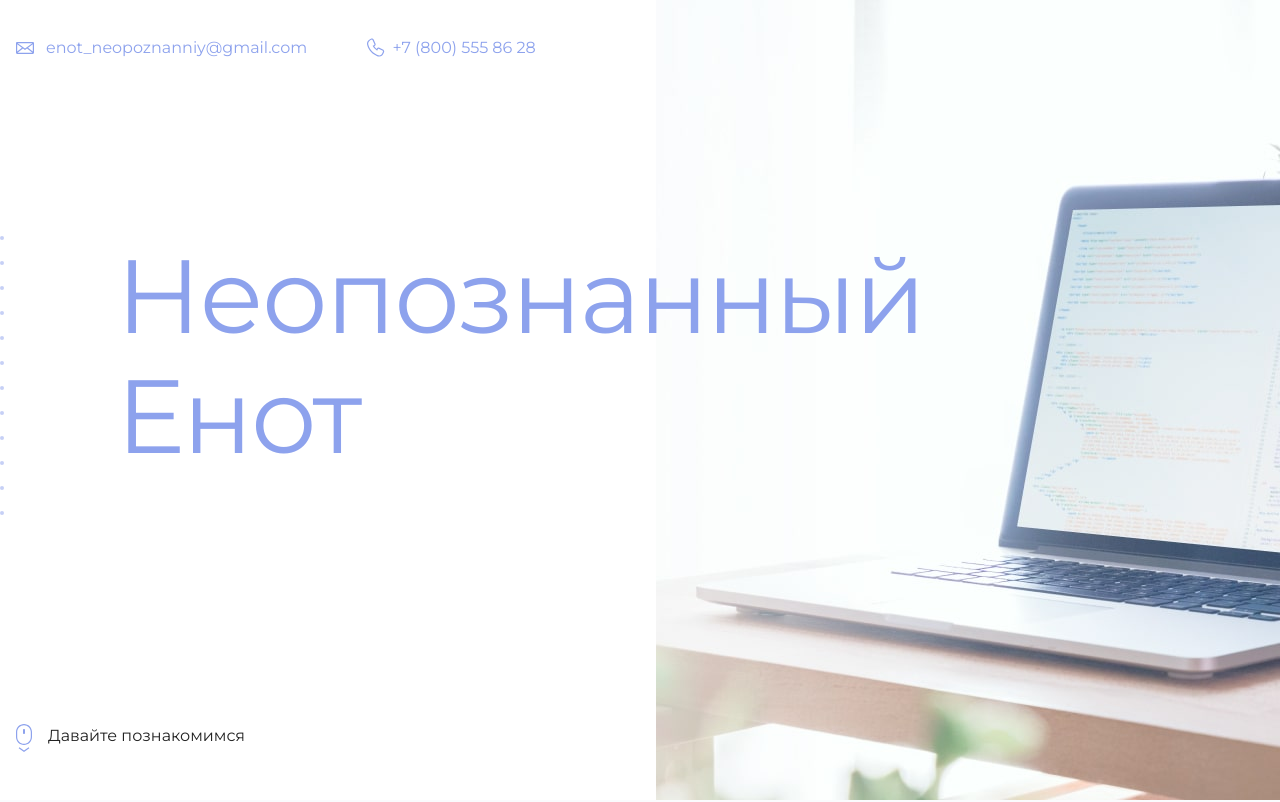
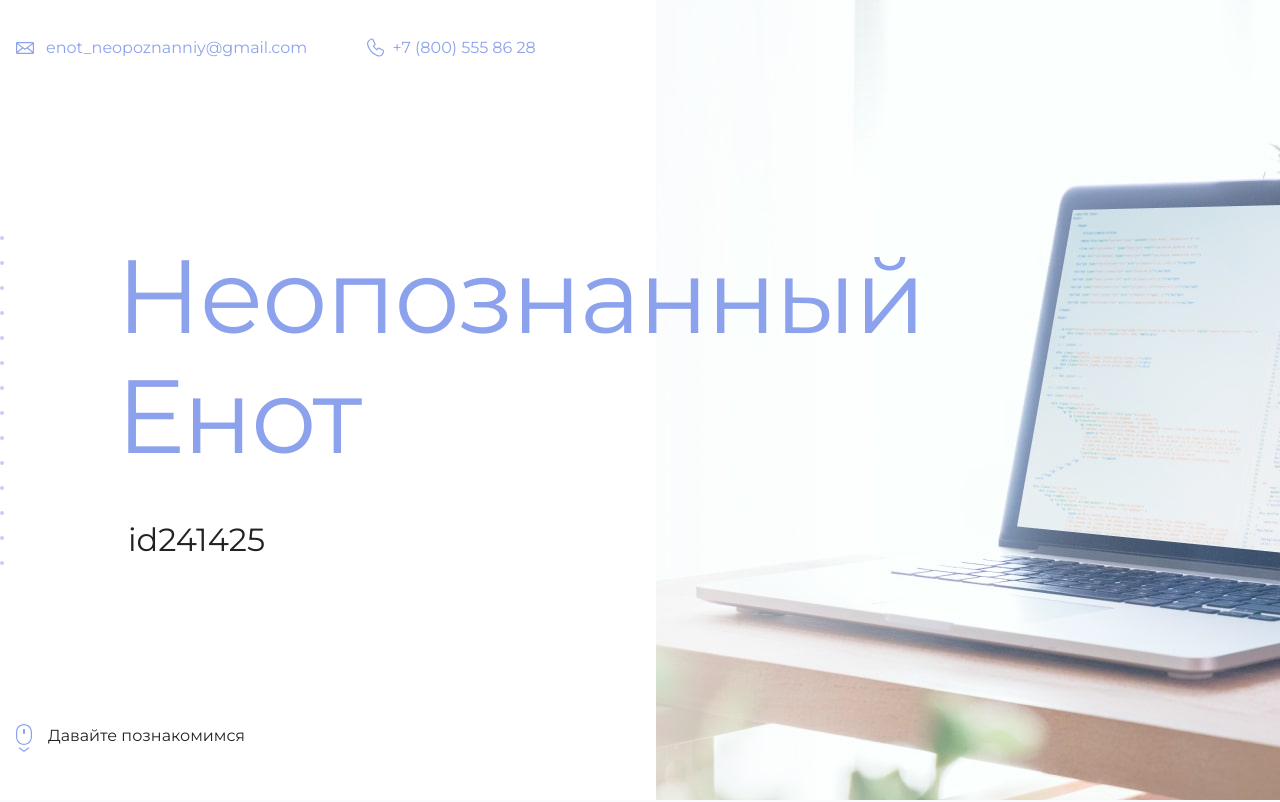
Before and after one commit to Eshechka/task1_academy, a plain HTML site: page my-site/index.html in a window 1280 px wide. Shown: the top 802 px of the page. Drawn offline with Linux system fonts and the light colour scheme.

Commit message:
change id

```diff
--- a/my-site/index.html
+++ b/my-site/index.html
@@ -19,7 +19,7 @@
       <section class="hero-image">
         <div class="container">
           <h1 class="heading">Неопознанный Енот</h1>
-          <p><!-- Тут ваш id на сайте Академии --></p>
+          <p>id241425</p>
         </div>
       </section>
 
```
